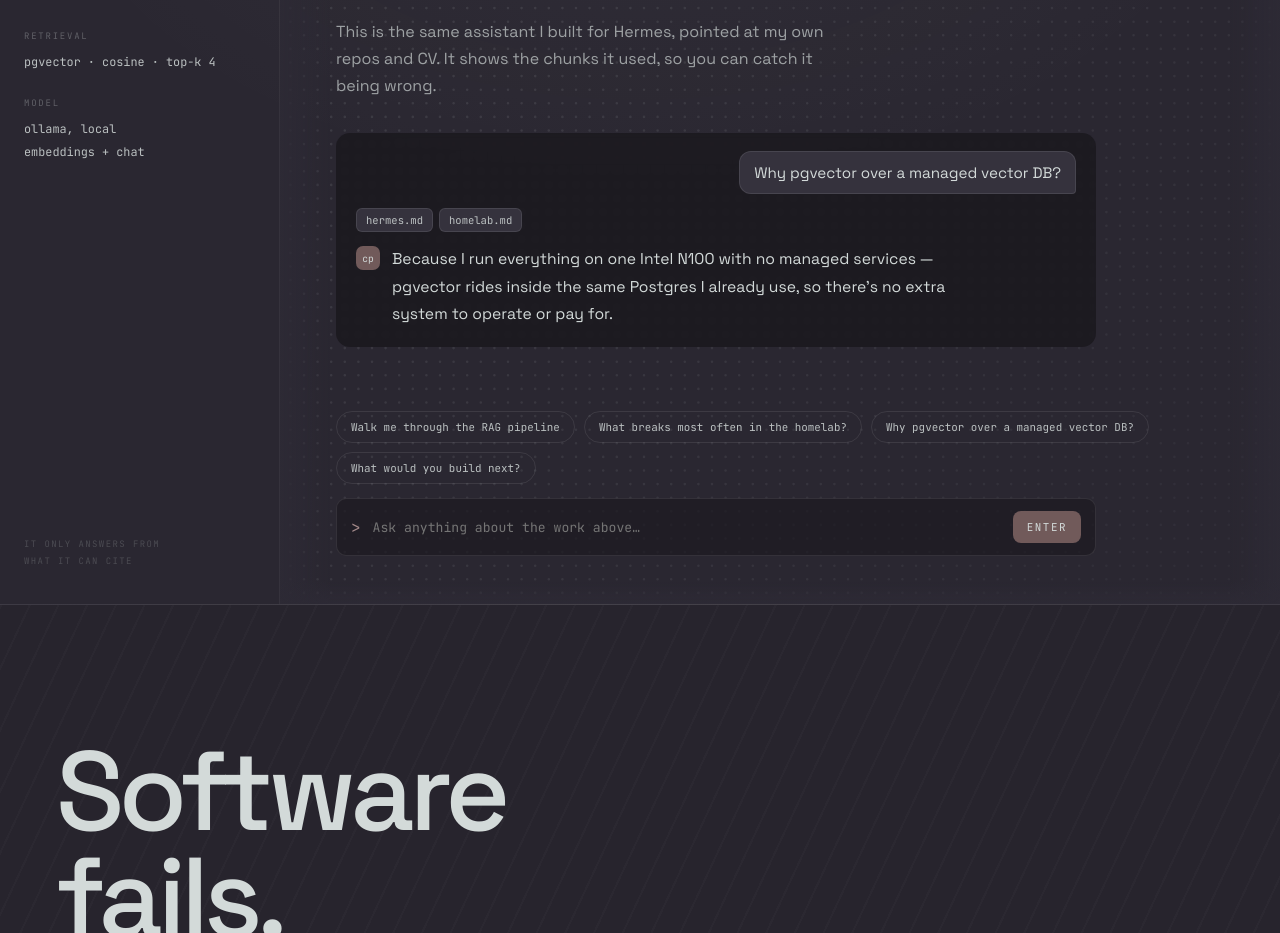
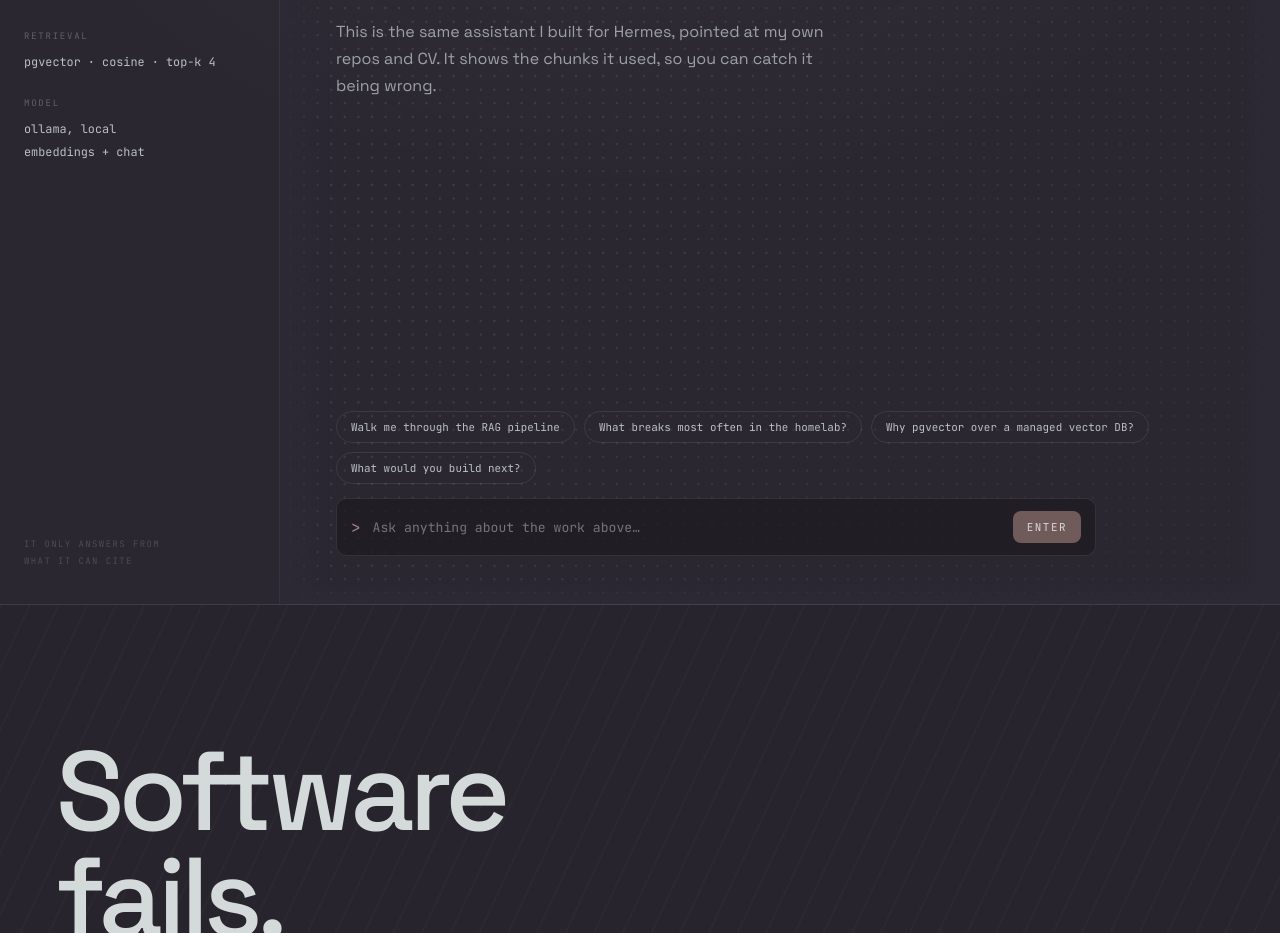
Before and after one commit to c-panagopoulos/Personal-Website, a React (Vite) app in the folder client/: page / in a window 1280 px wide. Shown: the part 5702-6635 px from the top of the page. Built offline with nearby package versions, Linux system fonts and the light colour scheme.

Commit message:
Remove scripted demo conversation from assistant section

```diff
--- a/client/src/components/AssistantSection.jsx
+++ b/client/src/components/AssistantSection.jsx
@@ -1,4 +1,3 @@
-import { useEffect, useRef, useState } from "react";
 import { useSharedChat } from "../context/ChatContext.jsx";
 import ChatInput from "./ChatInput.jsx";
 import { RetrievalStatus, SourceChips, ThinkingDots } from "./RetrievalStatus.jsx";
@@ -13,53 +12,9 @@ const CHIPS = [
   "What would you build next?",
 ];
 
-const DEMO_QUESTION = "Why pgvector over a managed vector DB?";
-const DEMO_ANSWER =
-  "Because I run everything on one Intel N100 with no managed services — pgvector rides inside the same Postgres I already use, so there's no extra system to operate or pay for.";
-const DEMO_SOURCES = [{ source: "hermes.md" }, { source: "homelab.md" }];
-
-// A scripted example turn using the real retrieval/thinking/typewriter visuals
-// so first-time visitors see the interaction before touching anything. Yields
-// immediately to a real conversation the moment one starts (shared with Hero).
-function useScriptedDemo(active) {
-  const [stage, setStage] = useState("idle"); // idle | turn | searching | sources | answer
-  const [answerDisplay, setAnswerDisplay] = useState("");
-  const timersRef = useRef([]);
-  const rafRef = useRef(null);
-
-  useEffect(() => {
-    if (!active) return undefined;
-    const at = (ms, fn) => timersRef.current.push(setTimeout(fn, ms));
-    at(2200, () => setStage("turn"));
-    at(2650, () => setStage("searching"));
-    at(3550, () => setStage("sources"));
-    at(4150, () => {
-      setStage("answer");
-      const start = performance.now();
-      const duration = 1600;
-      const tick = (now) => {
-        const progress = Math.min(1, (now - start) / duration);
-        setAnswerDisplay(DEMO_ANSWER.slice(0, Math.floor(progress * DEMO_ANSWER.length)));
-        if (progress < 1) rafRef.current = requestAnimationFrame(tick);
-      };
-      rafRef.current = requestAnimationFrame(tick);
-    });
-    return () => {
-      timersRef.current.forEach(clearTimeout);
-      timersRef.current = [];
-      if (rafRef.current) cancelAnimationFrame(rafRef.current);
-    };
-  }, [active]);
-
-  return { stage, answerDisplay, done: answerDisplay === DEMO_ANSWER };
-}
-
 export default function AssistantSection() {
   const chat = useSharedChat();
   const [ref, visible] = useSceneTrigger({ threshold: 0.15 });
-  const demo = useScriptedDemo(visible && !chat.open);
-
-  const showDemo = visible && !chat.open;
 
   return (
     <div id="assistant" className="assistant-section" ref={ref}>
@@ -148,22 +103,6 @@ export default function AssistantSection() {
                 {chat.error && <p className="chat-bubble__text--muted">{chat.error}</p>}
               </div>
             )}
-            {showDemo && demo.stage !== "idle" && (
-              <div className="chat-turn">
-                <div className="chat-bubble--user">{DEMO_QUESTION}</div>
-                {demo.stage === "searching" && <RetrievalStatus note="searching indexed chunks · repos, cv, notes" />}
-                {(demo.stage === "sources" || demo.stage === "answer") && <SourceChips sources={DEMO_SOURCES} />}
-                {demo.stage === "answer" && (
-                  <div className="chat-bubble--assistant">
-                    <div className="chat-bubble__avatar">cp</div>
-                    <p className="chat-bubble__text">
-                      {demo.answerDisplay}
-                      {!demo.done && <span className="caret">▍</span>}
-                    </p>
-                  </div>
-                )}
-              </div>
-            )}
           </div>
 
           <div className="assistant-section__composer">
```
